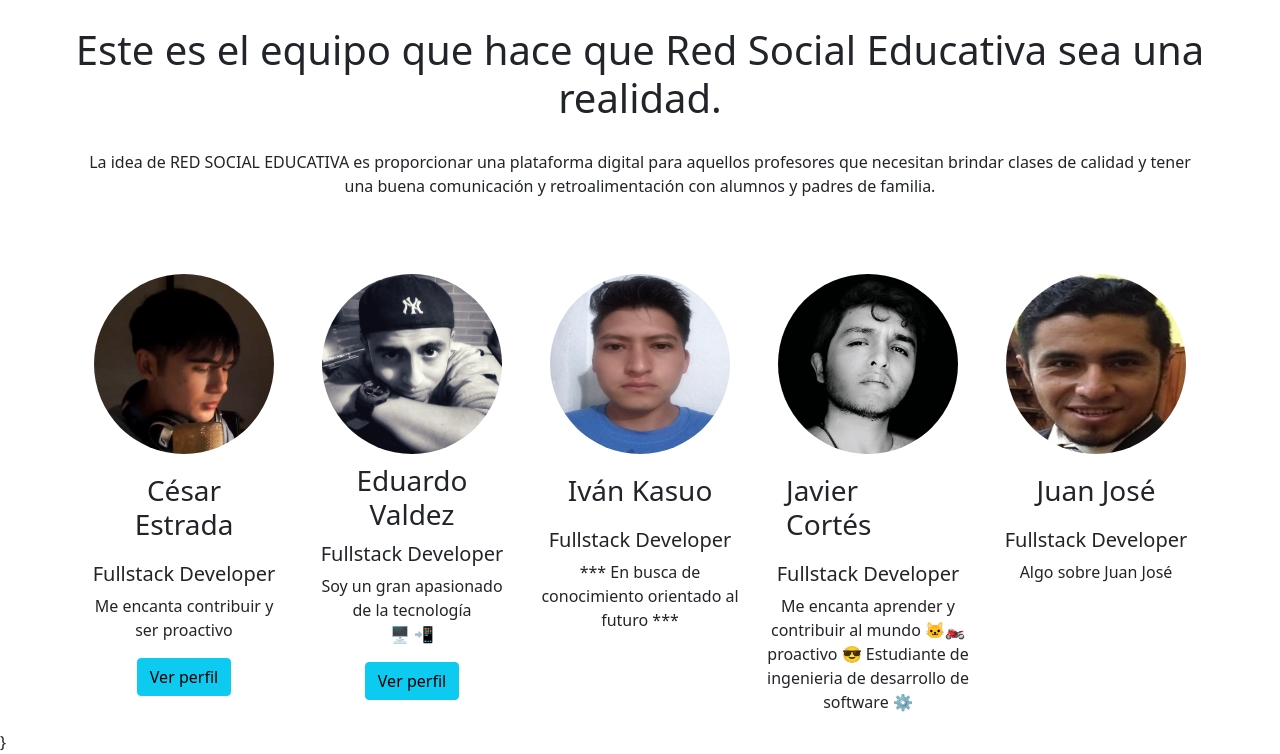
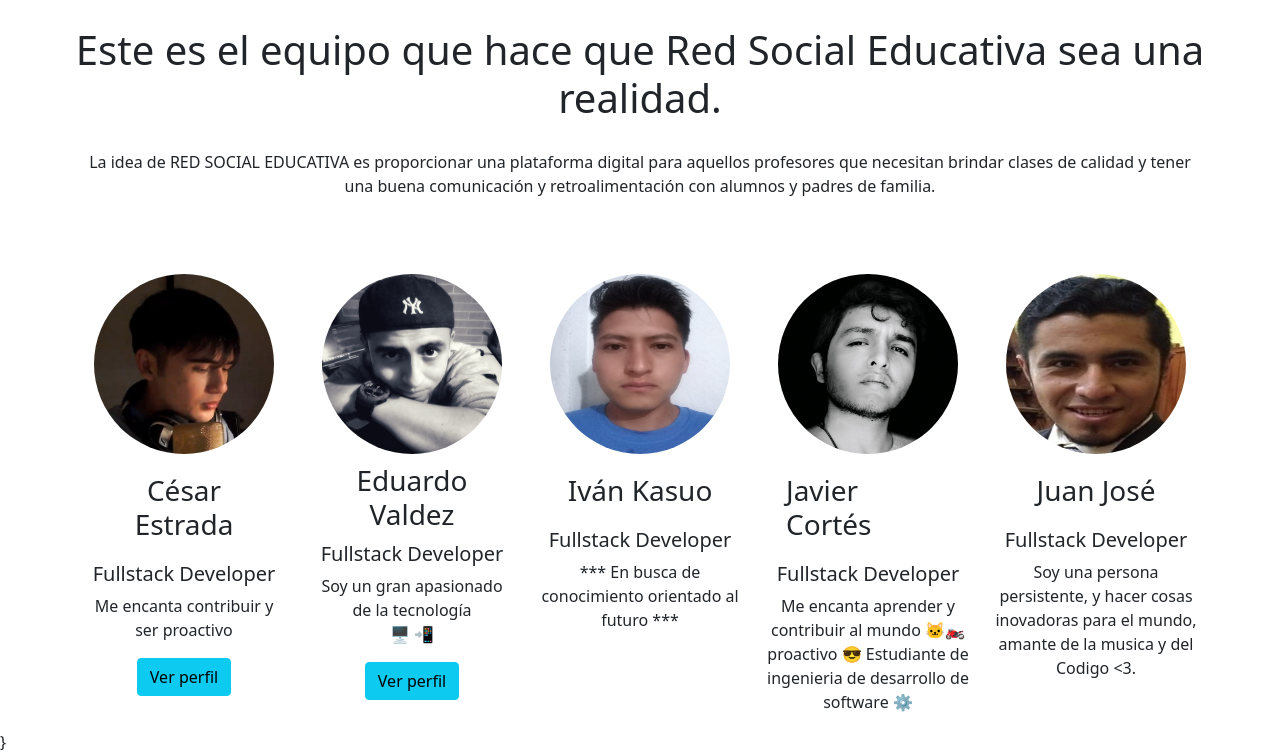
Before and after one commit to ivkasuo/Proyecto, a plain HTML site: page about-us.html in a window 1280 px wide. Shown: the part 76-830 px from the top of the page. Drawn offline with nearby package versions, Linux system fonts and the light colour scheme.

Commit message:
Agrege descripcion de mi perfil en about-us.html

```diff
--- a/about-us.html
+++ b/about-us.html
@@ -129,7 +129,8 @@
                 Fullstack Developer
                 </h5>
                 <p style="text-align: center;">
-                Algo sobre Juan José
+                Soy una persona persistente, y hacer cosas inovadoras para el mundo,
+								amante de la musica y del Codigo <3.
                 </p>
             </div>
             <!-- Fin perfil de Juan José -->
```
